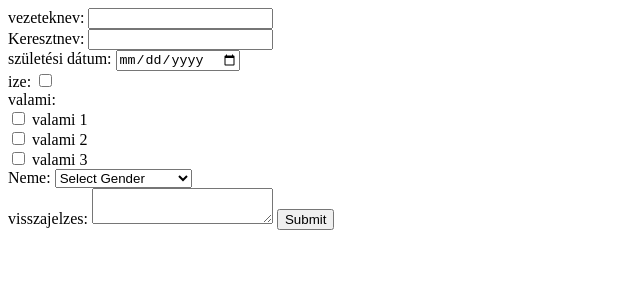
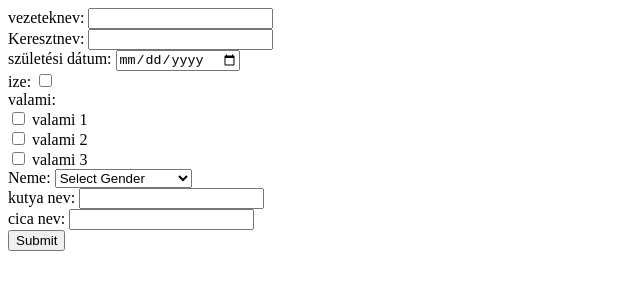
Before and after one commit to Ills-Tms/forms, a plain HTML site: page index.html in a window 1280 px wide. Shown: the whole page, without its empty margins (0-640 px from the left). Drawn offline with Linux system fonts and the light colour scheme.

Commit message:
tobb forms

```diff
--- a/index.html
+++ b/index.html
@@ -40,8 +40,13 @@
       <option value="other">something is wrong</option>
     </select>
     <br>
-    <label for="feedback">visszajelzes:</label>
-    <textarea id="feedback" name="feedback"></textarea>
+    <label for="dogName">kutya nev:</label>
+  <input type="text" id="dogName" name="dogName" required>
+  <br>
+  <label for="catName">cica nev:</label>
+  <input type="text" id="catName" name="catName" required>
+  <br>
+
     <input type="submit" value="Submit">
   </form>
 
```
